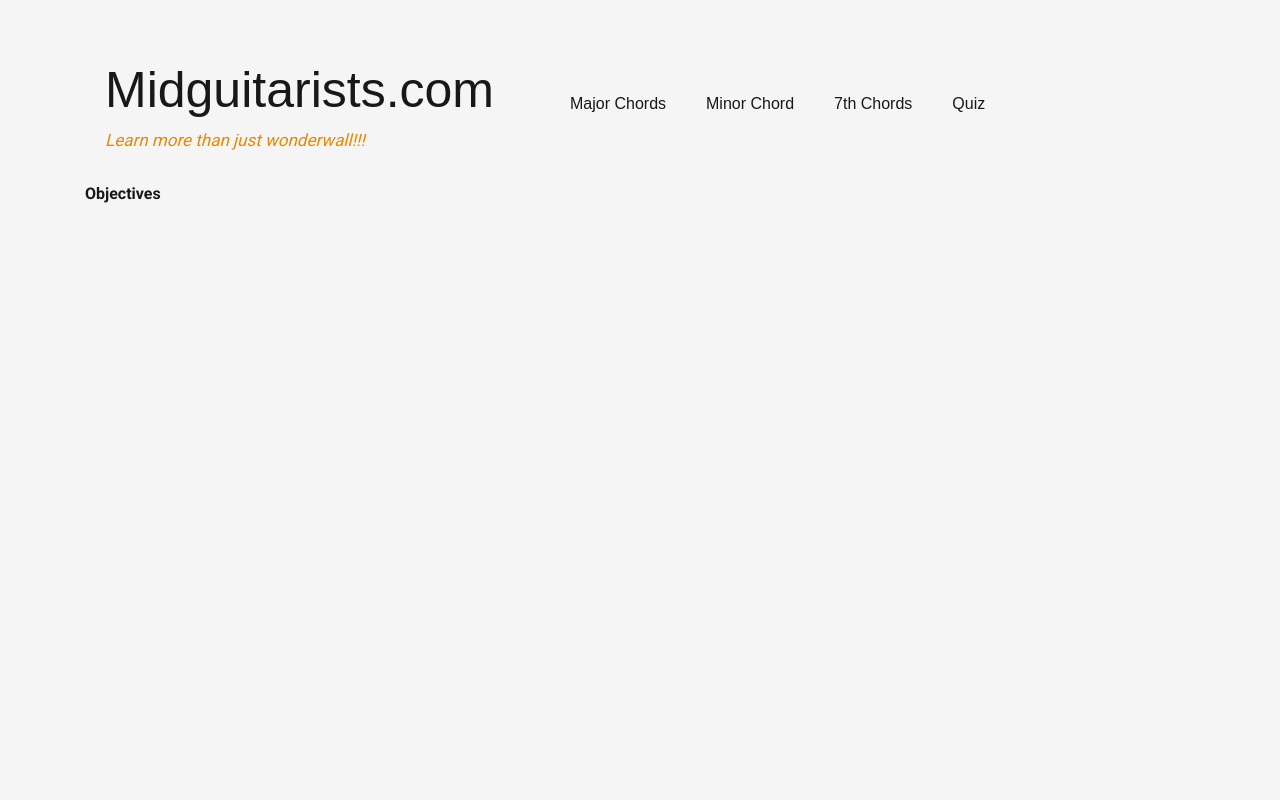
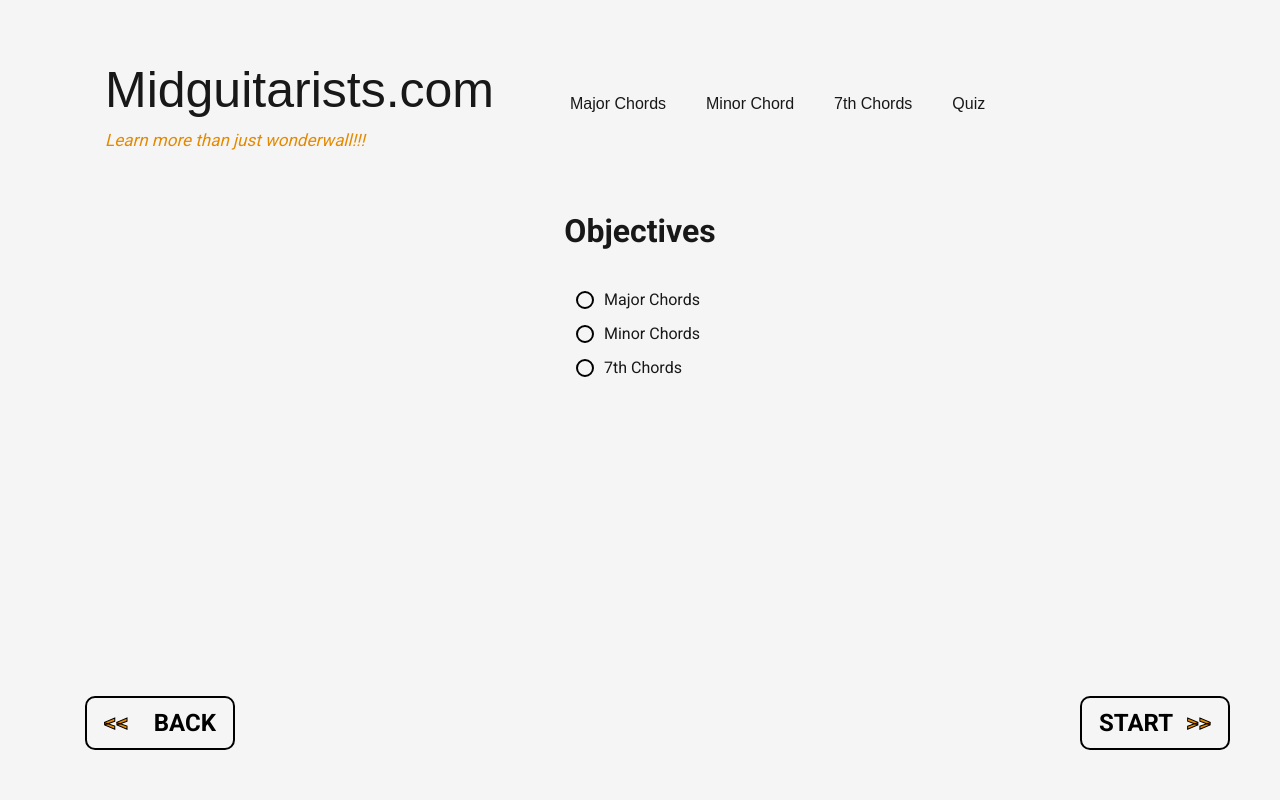
Before and after one commit to nkw6/Guitar_cords, a Flask app: page /objectives in a window 1280 px wide. Run offline with Flask 2, Linux system fonts and the light colour scheme; some libraries are stand-ins or nearby versions.

Commit message:
Completed objectives template

```diff
--- a/static/main.css
+++ b/static/main.css
@@ -47,11 +47,12 @@ p {
 }
 
 /* Home Page CSS */
-.home > h2, .major-learn > h2 {
+.home > h2, .objectives > h2,
+.major-learn > h2 {
     font-weight: bold;
 }
 
-.home.row  {
+.home.row, .objectives.row {
     text-align: center;
     justify-content: center;
     margin: 30px 0px 30px 0px;
@@ -109,8 +110,14 @@ p {
     width: 150px;
     text-decoration: none;
     border-radius: 10px;
+    border: 2px solid black;
     display: flex;
     justify-content: space-between;
+}
+
+.buttons > button:hover {
+    cursor: pointer;
+    border: 2px solid #E48A00;
 }
 
 .next-btn {
@@ -125,3 +132,23 @@ p {
     color: #E48A00!important;
     -webkit-text-stroke: 1px black;
 }
+
+/* Objectives CSS */
+.module {
+    justify-content: center;
+    align-items: center;
+    margin: 0px 0px 10px 0px;
+}
+
+.objective-circ {
+    width: 18px;
+    height: 18px;
+    border: 2px solid black;
+    border-radius: 100%;
+    margin-right: 10px;
+}
+
+.objective-text {
+    width: 100px;
+    text-align: left;
+}
--- a/templates/objectives.html
+++ b/templates/objectives.html
@@ -2,11 +2,31 @@
 
 {% block content %}
 
-<div class="container">
-    <div class="row">
-        <b>Objectives</b>
+<div class="objectives row">
+    <h2>Objectives</h2>
+</div>
+
+<div class="objectives row">
+    <div class="col">
+        <div class="module row">
+            <span class="objective-circ"></span>
+            <span class="objective-text">Major Chords</span>
+        </div>
+        <div class="module row">
+            <span class="objective-circ"></span>
+            <span class="objective-text">Minor Chords</span>
+        </div>
+        <div class="module row">
+            <span class="objective-circ"></span>
+            <span class="objective-text">7th Chords</span>
+        </div>
     </div>
+</div>
 
+<!-- Start learning module button below -->
+<div class="buttons learn row">
+    <button class="previous-btn"><span class="btn-arrows"><<</span><span class="btn-text">BACK</span></button>
+    <button class="next-btn"><span class="btn-text">START</span><span class="btn-arrows">>></span></button>
 </div>
 
 {% endblock %}
```
